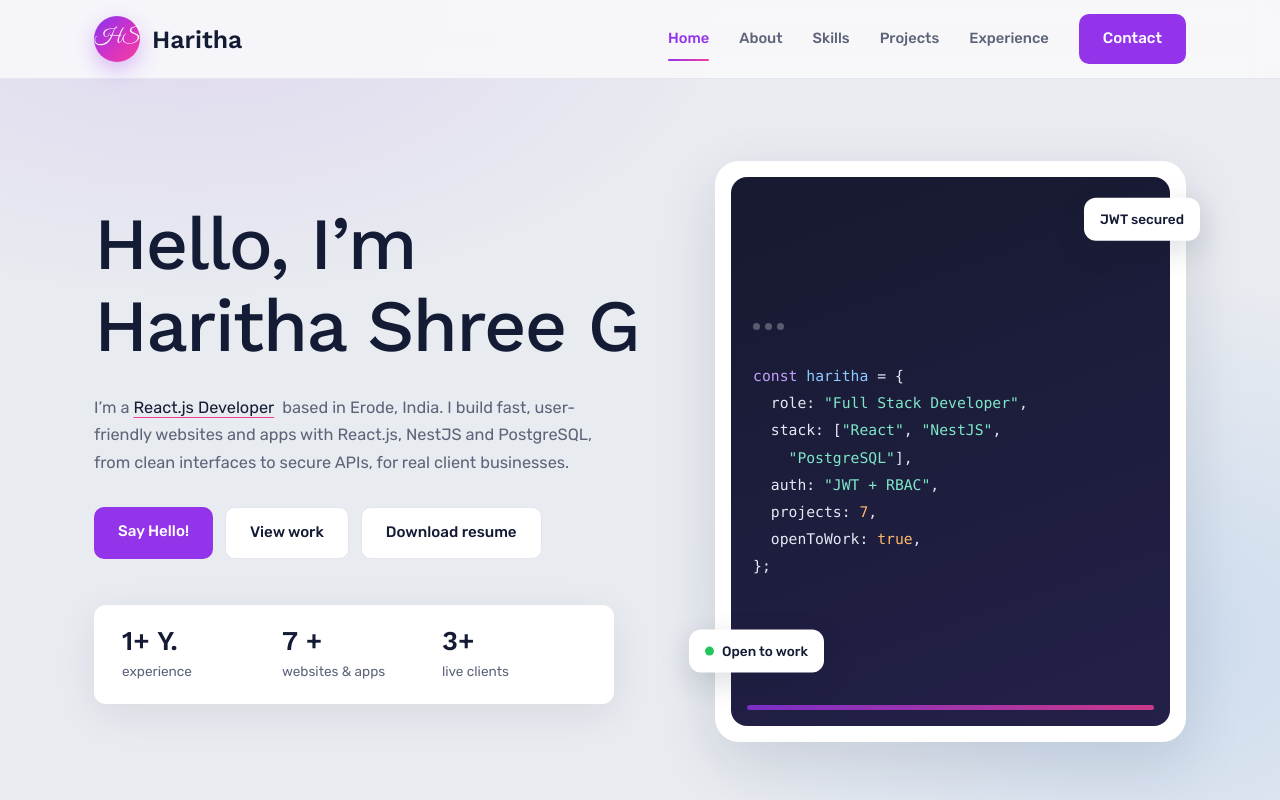
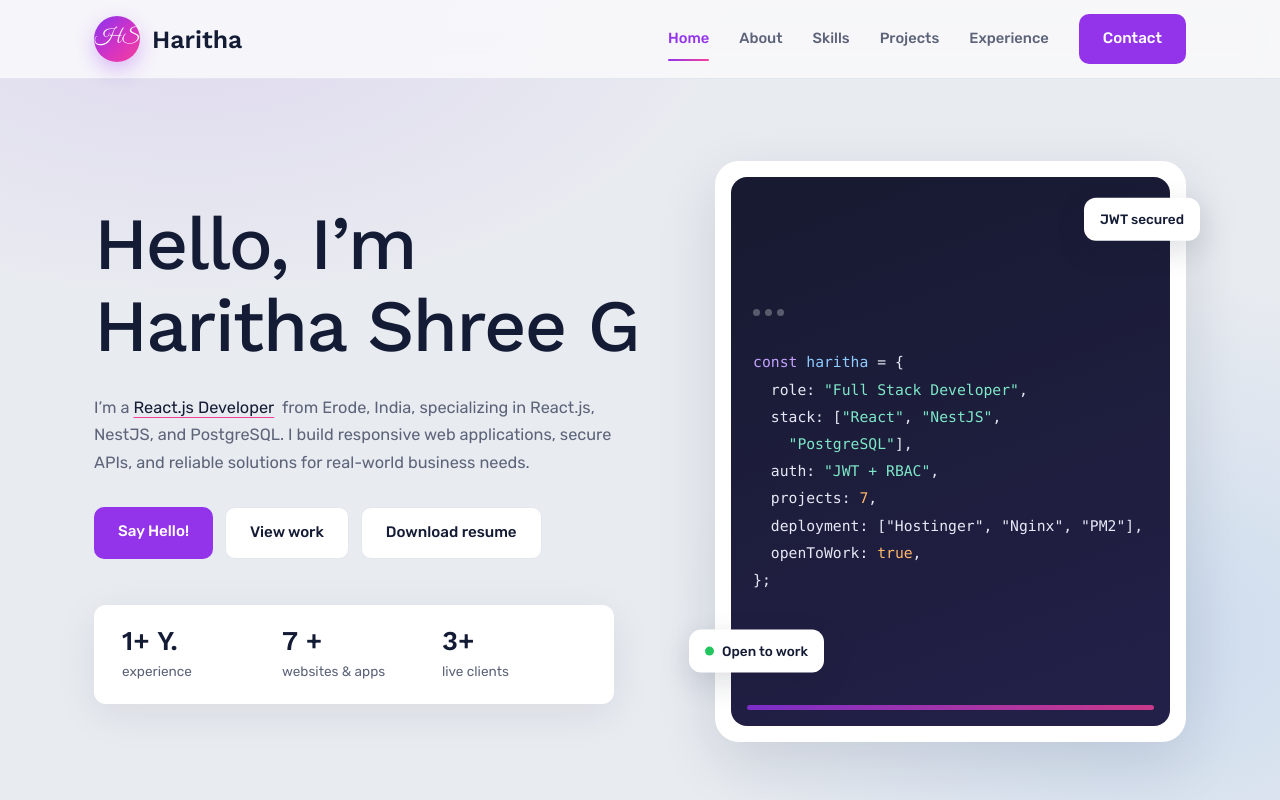
Before and after one commit to harithashree47/portfolio2, a React (Vite) app in the folder frontend/: page / in a window 1280 px wide. Shown: the top 800 px of the page. Built offline with nearby package versions, Linux system fonts and the light colour scheme.

Commit message:
upadted summary section

```diff
--- a/frontend/src/App.jsx
+++ b/frontend/src/App.jsx
@@ -9,6 +9,7 @@ const CODE = `<span class="k">const</span> <span class="v">haritha</span> = {
     <span class="s">"PostgreSQL"</span>],
   auth: <span class="s">"JWT + RBAC"</span>,
   projects: <span class="n">7</span>,
+  deployment: ["Hostinger", "Nginx", "PM2"],
   openToWork: <span class="b">true</span>,
 };`
 const reduce = window.matchMedia('(prefers-reduced-motion: reduce)').matches
@@ -133,10 +134,12 @@ function Hero() {
     <div className="hero" id="home">
       <div className="l">
         <h1>Hello, I’m<br />Haritha Shree G</h1>
-        <p>
-          I’m a <u>{role}</u><span className="caret" /> based in Erode, India. I build fast, user-friendly
-          websites and apps with React.js, NestJS and PostgreSQL, from clean interfaces to secure APIs, for real client businesses.
-        </p>
+       <p>
+  I’m a <u>{role}</u><span className="caret" /> from Erode, India,
+  specializing in React.js, NestJS, and PostgreSQL. I build responsive
+  web applications, secure APIs, and reliable solutions for real-world
+  business needs.
+</p>
         <div className="row">
           <a className="btn" href="#contact">Say Hello!</a>
           <a className="btn alt" href="#projects">View work</a>
@@ -247,7 +250,7 @@ const Experience = () => (
     <div {...aos()}><span className="pill">Experience</span><h2 className="sh">Where I’ve worked</h2></div>
     <div className="card exp">
       <h3 style={{ fontSize: '1.5rem' }}>Full Stack Developer</h3>
-      <p className="meta">Luisant Software Solutions, Salem · Oct 2025 to present</p>
+      <p className="meta">Luisant Software Solutions, Salem · Oct 2025 - present</p>
       <ul>{POINTS.map((x) => <li key={x}>{x}</li>)}</ul>
     </div>
     <div className="edu">
--- a/frontend/src/styles.css
+++ b/frontend/src/styles.css
@@ -141,8 +141,8 @@ body{overflow-x:clip}
 .dnav a.link::after{content:"";position:absolute;left:0;right:0;bottom:-3px;height:2px;border-radius:2px;background:linear-gradient(90deg,var(--p),var(--pink));transform:scaleX(0);transform-origin:left;transition:transform .3s ease}
 .dnav a.link:hover,.dnav a.link.active{color:var(--p)}
 .dnav a.link:hover::after,.dnav a.link.active::after{transform:scaleX(1)}
-.burger{display:none;width:46px;height:46px;border-radius:12px;border:1px solid var(--line);background:var(--card);cursor:pointer;place-content:center;gap:5px;padding:0;transition:background .2s,border-color .2s}
-.burger:hover{background:var(--soft);border-color:rgba(147,51,234,.28)}
+.burger{display:none;width:46px;height:46px;border-radius:12px;border:0;background:transparent;cursor:pointer;place-content:center;gap:5px;padding:0;transition:background .2s,color .2s}
+.burger:hover{background:var(--soft)}
 .burger span{display:block;width:20px;height:2px;border-radius:2px;background:var(--ink);transition:transform .3s,opacity .2s}
 .burger span:nth-child(2){width:14px;margin-left:auto}
 .burger.open span:nth-child(1){transform:translateY(7px) rotate(45deg)}
@@ -154,7 +154,7 @@ body{overflow-x:clip}
 .drawer.open{transform:none;visibility:visible}
 .dhead{display:flex;justify-content:space-between;align-items:center;margin-bottom:26px;padding-bottom:18px;border-bottom:1px solid var(--line)}
 .dhead .brand{display:flex;align-items:center;gap:12px;font:500 1.15rem "Work Sans",sans-serif}
-.dclose{width:42px;height:42px;border-radius:12px;border:1px solid var(--line);background:transparent;color:var(--ink);font-size:1.05rem;cursor:pointer;transition:background .2s,color .2s}
+.dclose{width:42px;height:42px;border-radius:12px;border:0;background:transparent;color:var(--ink);font-size:1.05rem;cursor:pointer;transition:background .2s,color .2s}
 .dclose:hover{background:var(--soft);color:var(--p)}
 .dlinks{display:flex;flex-direction:column;gap:5px}
 .dlinks a{display:flex;align-items:center;min-height:50px;padding:12px 15px;border:1px solid transparent;border-left:3px solid transparent;border-radius:10px;text-decoration:none;font:500 1.08rem "Work Sans",sans-serif;color:var(--muted);opacity:0;transform:translateX(18px);transition:opacity .35s,transform .35s,background .2s,color .2s;transition-delay:calc(var(--i)*50ms + 120ms)}
```
